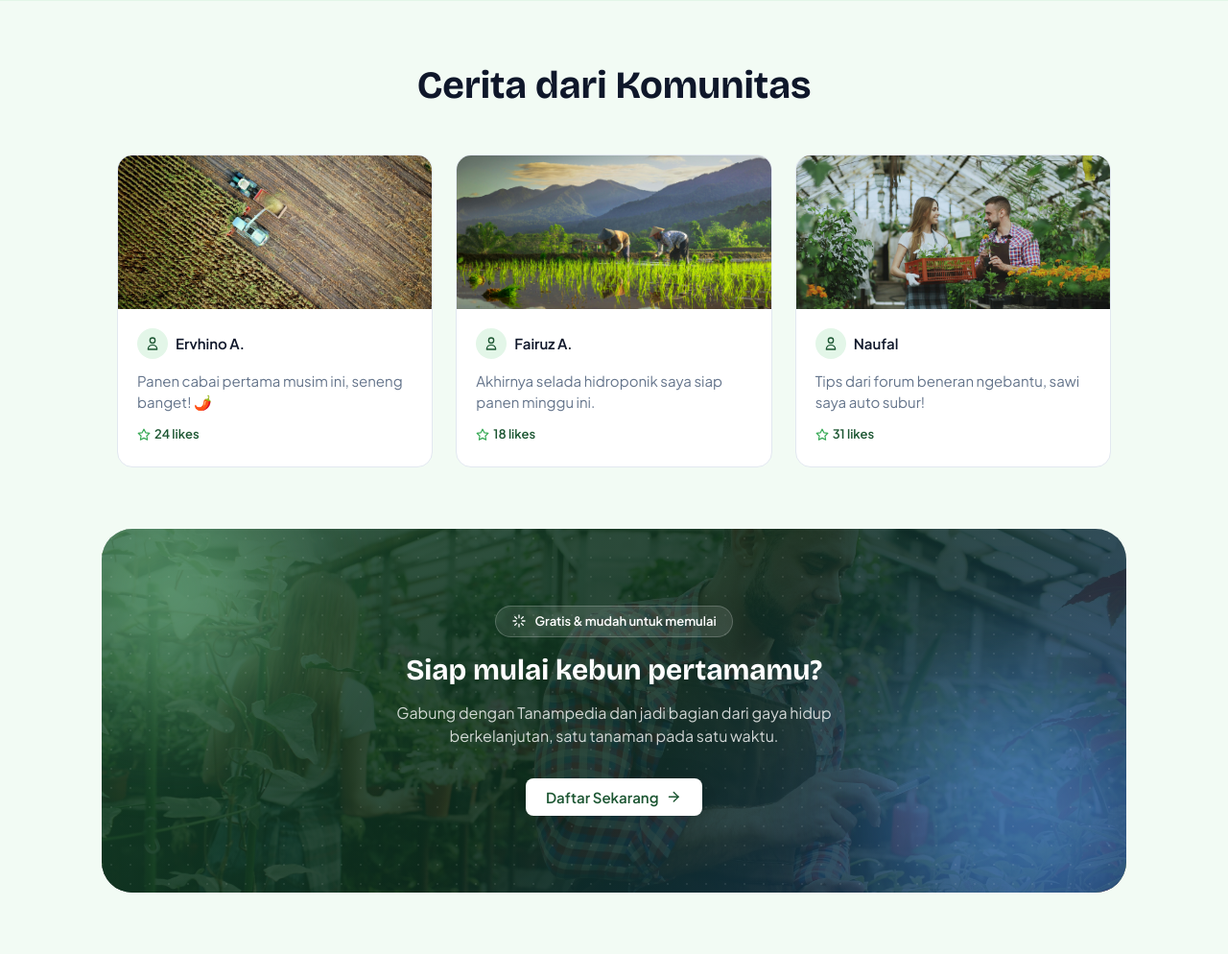
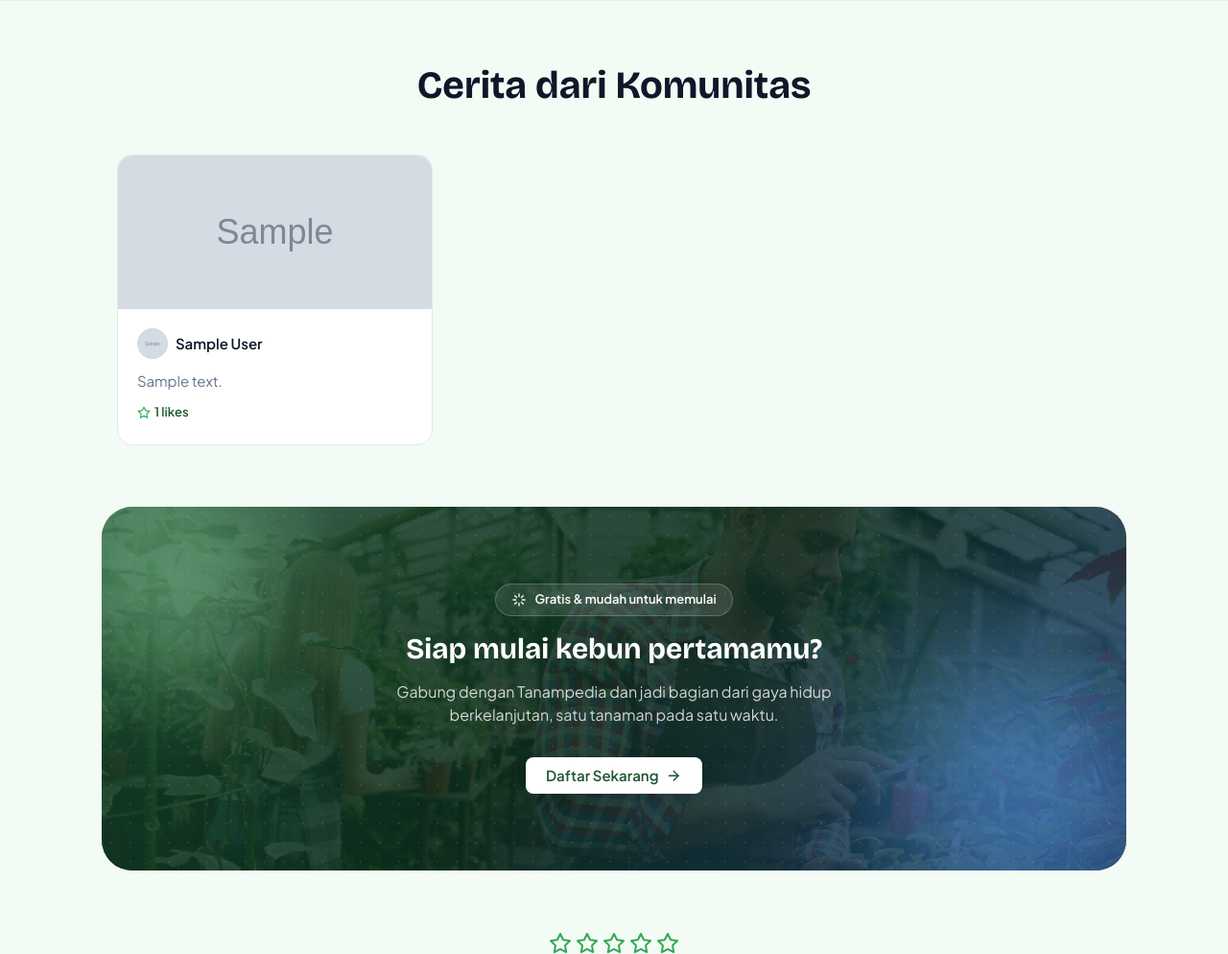
Before and after one commit to PBP-Kelompok-F11/tanampedia, a Django app: page / in a window 1280 px wide. Shown: the part 2241-3235 px from the top of the page at 96% size. Run offline with Django 5.2, Linux system fonts and the light colour scheme; tables that the repository leaves empty hold one stand-in row (values such as "Sample post"); grey boxes marked "Sample" are stand-in pictures; style sheets or scripts are compiled from the project's sources; some libraries are stand-ins or nearby versions.

Commit message:
feat: fetch community journals for the landing page screen

```diff
--- a/main/views.py
+++ b/main/views.py
@@ -1,9 +1,11 @@
 import random
 
+from django.db.models import Count
 from django.http import Http404
 from django.shortcuts import render
 
 from accounts.models import Profile
+from journal.models import PlantJournal
 
 from . import trefle
 
@@ -15,7 +17,21 @@ HERO_IMAGES = [
 
 
 def home(request):
-    return render(request, 'home.html', {'hero_image': random.choice(HERO_IMAGES)})
+    hero_image = random.choice(HERO_IMAGES)
+
+    community_journals = list(
+        PlantJournal.objects
+        .filter(is_public=True)
+        .select_related('user', 'user__profile')
+        .annotate(likes_count=Count('likes', distinct=True))[:3]
+    )
+    for journal in community_journals:
+        journal.cover_image = journal.thumbnail
+
+    return render(request, 'home.html', {
+        'hero_image': hero_image,
+        'community_journals': community_journals,
+    })
 
 
 def design_system(request):
--- a/static/css/pages/_home.css
+++ b/static/css/pages/_home.css
@@ -415,14 +415,38 @@
 /* Community posts preview */
 
 .lp-post-card {
+    display: block;
     background-color: var(--color-raised);
     border: 1px solid var(--color-border);
+    color: inherit;
+    text-decoration: none;
+    transition: transform 0.2s ease, box-shadow 0.2s ease;
+}
+
+.lp-post-card:hover {
+    transform: translateY(-4px);
+    box-shadow: 0 16px 32px var(--color-black-10);
+    color: inherit;
+    text-decoration: none;
 }
 
 .lp-post-card__image {
     height: 160px;
     background-size: cover;
     background-position: center;
+}
+
+.lp-post-card__image--empty {
+    display: flex;
+    align-items: center;
+    justify-content: center;
+    background-color: var(--color-primary-100);
+    color: var(--color-primary-700);
+}
+
+.lp-post-card__image--empty .icon {
+    width: 2rem;
+    height: 2rem;
 }
 
 .lp-post-card__avatar {
--- a/templates/home.html
+++ b/templates/home.html
@@ -136,43 +136,33 @@
         <h2>Cerita dari Komunitas</h2>
     </div>
 
+    {% if community_journals %}
     <div class="grid grid-cols-1 sm:grid-cols-3 gap-6">
-        <div class="lp-post-card lp-reveal rounded-2xl overflow-hidden">
-            <div class="lp-post-card__image" style="background-image: url('{% static 'img/hero/landing-1.jpg' %}');"></div>
+        {% for journal in community_journals %}
+        <a href="{% url 'journal:show_journal_detail' journal.pk %}" class="lp-post-card lp-reveal rounded-2xl overflow-hidden">
+            {% if journal.cover_image %}
+            <div class="lp-post-card__image" style="background-image: url('{{ journal.cover_image }}');"></div>
+            {% else %}
+            <div class="lp-post-card__image lp-post-card__image--empty">{% include "icons/image-icon.svg" %}</div>
+            {% endif %}
             <div class="p-5">
                 <div class="flex items-center gap-2 mb-3">
+                    {% if journal.user.profile.profile_picture_url %}
+                    <img src="{{ journal.user.profile.profile_picture_url }}" alt="" class="lp-post-card__avatar w-8 h-8 rounded-full object-cover">
+                    {% else %}
                     <span class="lp-post-card__avatar inline-flex items-center justify-center w-8 h-8 rounded-full">{% include "icons/user-icon.svg" %}</span>
-                    <span class="lp-post-card__author">Ervhino A.</span>
+                    {% endif %}
+                    <span class="lp-post-card__author">{{ journal.user.profile.display_name_or_username }}</span>
                 </div>
-                <p class="lp-post-card__caption">Panen cabai pertama musim ini, seneng banget! 🌶️</p>
-                <span class="lp-post-card__likes inline-flex items-center gap-1 mt-3">{% include "icons/points-icon.svg" %} 24 likes</span>
+                <p class="lp-post-card__caption">{{ journal.description|default:journal.plant_name|truncatechars:80 }}</p>
+                <span class="lp-post-card__likes inline-flex items-center gap-1 mt-3">{% include "icons/points-icon.svg" %} {{ journal.likes_count }} likes</span>
             </div>
-        </div>
-
-        <div class="lp-post-card lp-reveal rounded-2xl overflow-hidden">
-            <div class="lp-post-card__image" style="background-image: url('{% static 'img/hero/landing-2.jpg' %}');"></div>
-            <div class="p-5">
-                <div class="flex items-center gap-2 mb-3">
-                    <span class="lp-post-card__avatar inline-flex items-center justify-center w-8 h-8 rounded-full">{% include "icons/user-icon.svg" %}</span>
-                    <span class="lp-post-card__author">Fairuz A.</span>
-                </div>
-                <p class="lp-post-card__caption">Akhirnya selada hidroponik saya siap panen minggu ini.</p>
-                <span class="lp-post-card__likes inline-flex items-center gap-1 mt-3">{% include "icons/points-icon.svg" %} 18 likes</span>
-            </div>
-        </div>
-
-        <div class="lp-post-card lp-reveal rounded-2xl overflow-hidden">
-            <div class="lp-post-card__image" style="background-image: url('{% static 'img/hero/landing-3.jpg' %}');"></div>
-            <div class="p-5">
-                <div class="flex items-center gap-2 mb-3">
-                    <span class="lp-post-card__avatar inline-flex items-center justify-center w-8 h-8 rounded-full">{% include "icons/user-icon.svg" %}</span>
-                    <span class="lp-post-card__author">Naufal</span>
-                </div>
-                <p class="lp-post-card__caption">Tips dari forum beneran ngebantu, sawi saya auto subur!</p>
-                <span class="lp-post-card__likes inline-flex items-center gap-1 mt-3">{% include "icons/points-icon.svg" %} 31 likes</span>
-            </div>
-        </div>
+        </a>
+        {% endfor %}
     </div>
+    {% else %}
+    <p class="lp-reveal text-center text-[var(--color-text-muted)]">Belum ada jurnal publik. Jadilah yang pertama membagikan progres kebunmu!</p>
+    {% endif %}
 </section>
 
 <section class="lp-cta lp-reveal mt-16 px-8 py-20 rounded-[2rem] text-center" style="background-image: url('{% static 'img/card/landing-bottom.jpg' %}');">
```
Also changed, not shown: main/tests.py (+60 -0 lines), static/icons/image-icon.svg (added).
